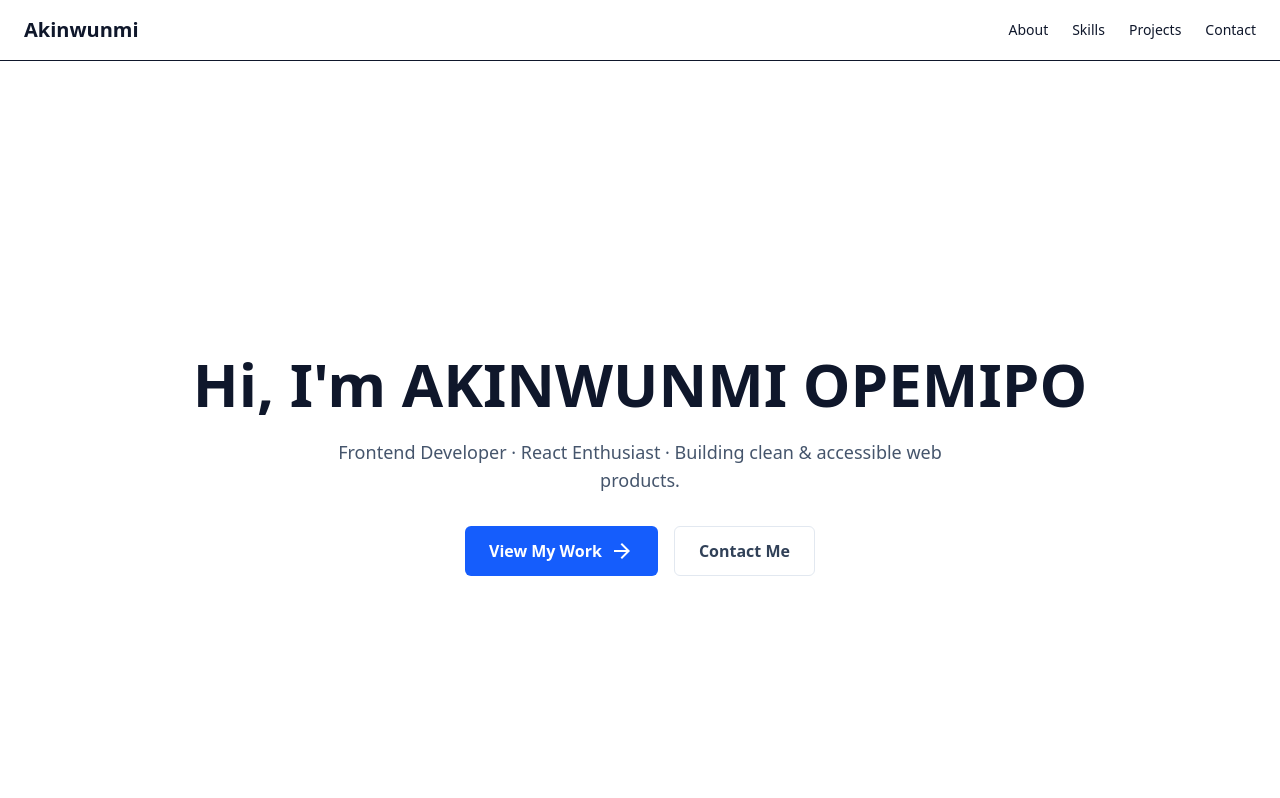
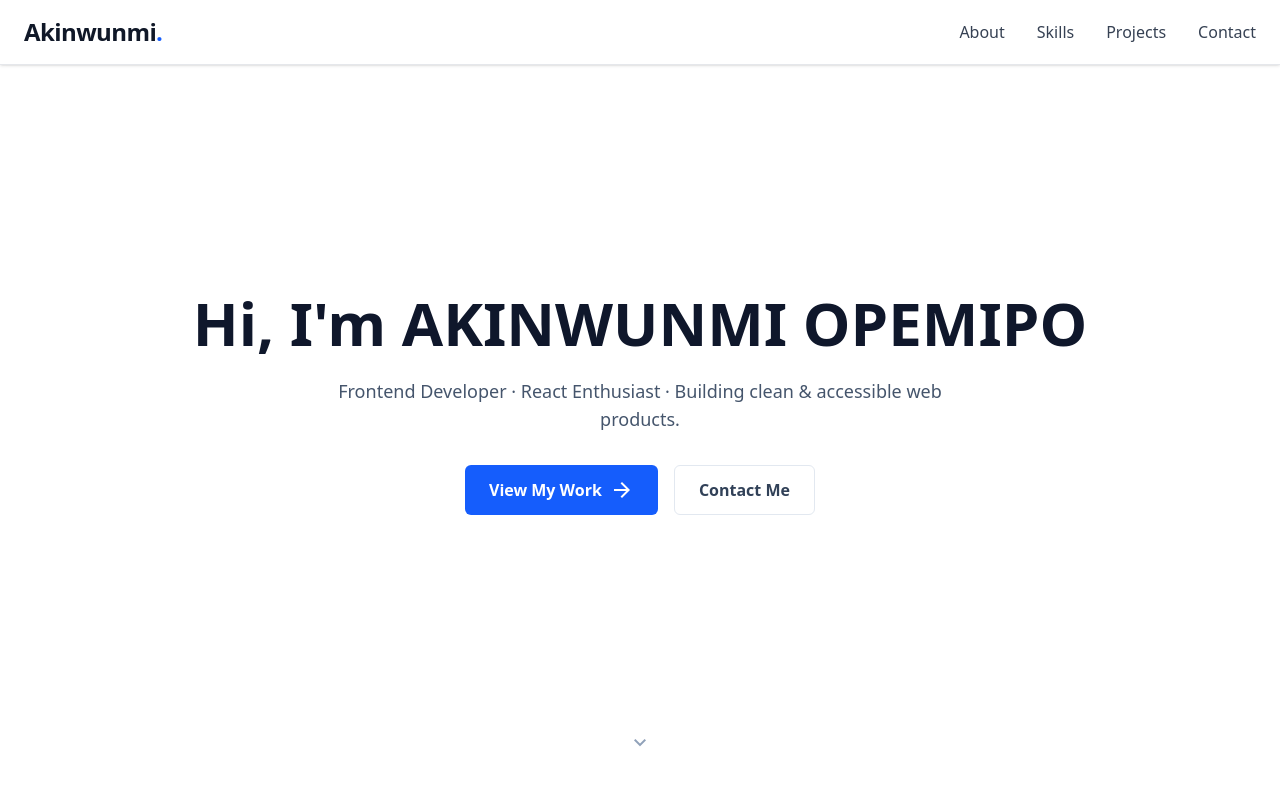
Before and after one commit to Loner5-stack/business-page, a React (Vite) app: page / in a window 1280 px wide. Shown: the top 798 px of the page. Built offline with nearby package versions, Linux system fonts and the light colour scheme.

Commit message:
fix: updated profile image path

```diff
--- a/package.json
+++ b/package.json
@@ -11,6 +11,7 @@
   },
   "dependencies": {
     "@tailwindcss/vite": "^4.1.14",
+    "lucide-react": "^0.545.0",
     "react": "^19.1.1",
     "react-dom": "^19.1.1",
     "react-icons": "^5.5.0"
--- a/src/components/Navbar.jsx
+++ b/src/components/Navbar.jsx
@@ -1,15 +1,59 @@
-import React from "react";
+import React, { useState } from "react";
+import { Menu, X } from "lucide-react";
 
 export default function Navbar() {
+  const [open, setOpen] = useState(false);
+
   return (
-    <nav className="flex items-center justify-between py-4 px-6 sticky top-0 bg-white z-40 border-b">
-      <div className="text-xl font-extrabold">Akinwunmi</div>
-      <ul className="hidden md:flex items-center gap-6 text-sm">
-        <li><a href="#about" className="hover:text-brand-600">About</a></li>
-        <li><a href="#skills" className="hover:text-brand-600">Skills</a></li>
-        <li><a href="#projects" className="hover:text-brand-600">Projects</a></li>
-        <li><a href="#contact" className="hover:text-brand-600">Contact</a></li>
-      </ul>
+    <nav className="fixed top-0 left-0 w-full z-50 bg-white/70 backdrop-blur-md shadow-sm border-b border-gray-200">
+      <div className="container mx-auto flex items-center justify-between py-4 px-6">
+        {/* Logo */}
+        <h1 className="text-2xl font-bold tracking-tight text-gray-900">
+          Akinwunmi<span className="text-blue-600">.</span>
+        </h1>
+
+        {/* Desktop Links */}
+        <ul className="hidden md:flex items-center gap-8 text-gray-700 font-medium">
+          {["About", "Skills", "Projects", "Contact"].map((item) => (
+            <li key={item}>
+              <a
+                href={`#${item.toLowerCase()}`}
+                className="relative group"
+              >
+                {item}
+                <span className="absolute left-0 bottom-[-2px] w-0 h-[2px] bg-blue-600 transition-all duration-300 group-hover:w-full"></span>
+              </a>
+            </li>
+          ))}
+        </ul>
+
+        {/* Mobile Menu Button */}
+        <button
+          className="md:hidden text-gray-800"
+          onClick={() => setOpen(!open)}
+        >
+          {open ? <X size={26} /> : <Menu size={26} />}
+        </button>
+      </div>
+
+      {/* Mobile Dropdown */}
+      {open && (
+        <div className="md:hidden bg-white border-t border-gray-200 shadow-md">
+          <ul className="flex flex-col items-center py-4 space-y-4 font-medium text-gray-800">
+            {["About", "Skills", "Projects", "Contact"].map((item) => (
+              <li key={item}>
+                <a
+                  href={`#${item.toLowerCase()}`}
+                  onClick={() => setOpen(false)}
+                  className="block hover:text-blue-600 transition"
+                >
+                  {item}
+                </a>
+              </li>
+            ))}
+          </ul>
+        </div>
+      )}
     </nav>
   );
 }
```
Also changed, not shown: 1 other file (tests, documents, lock files or other folders).
